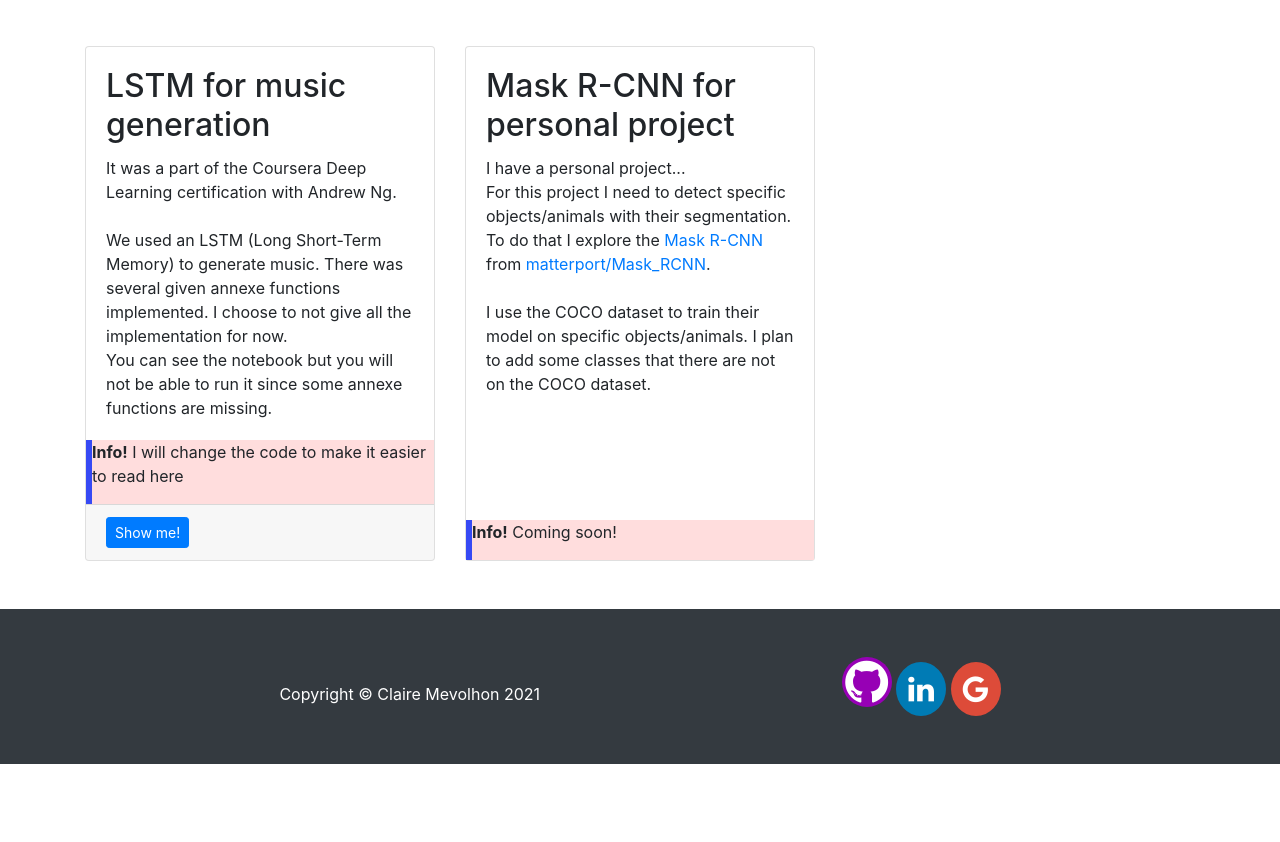
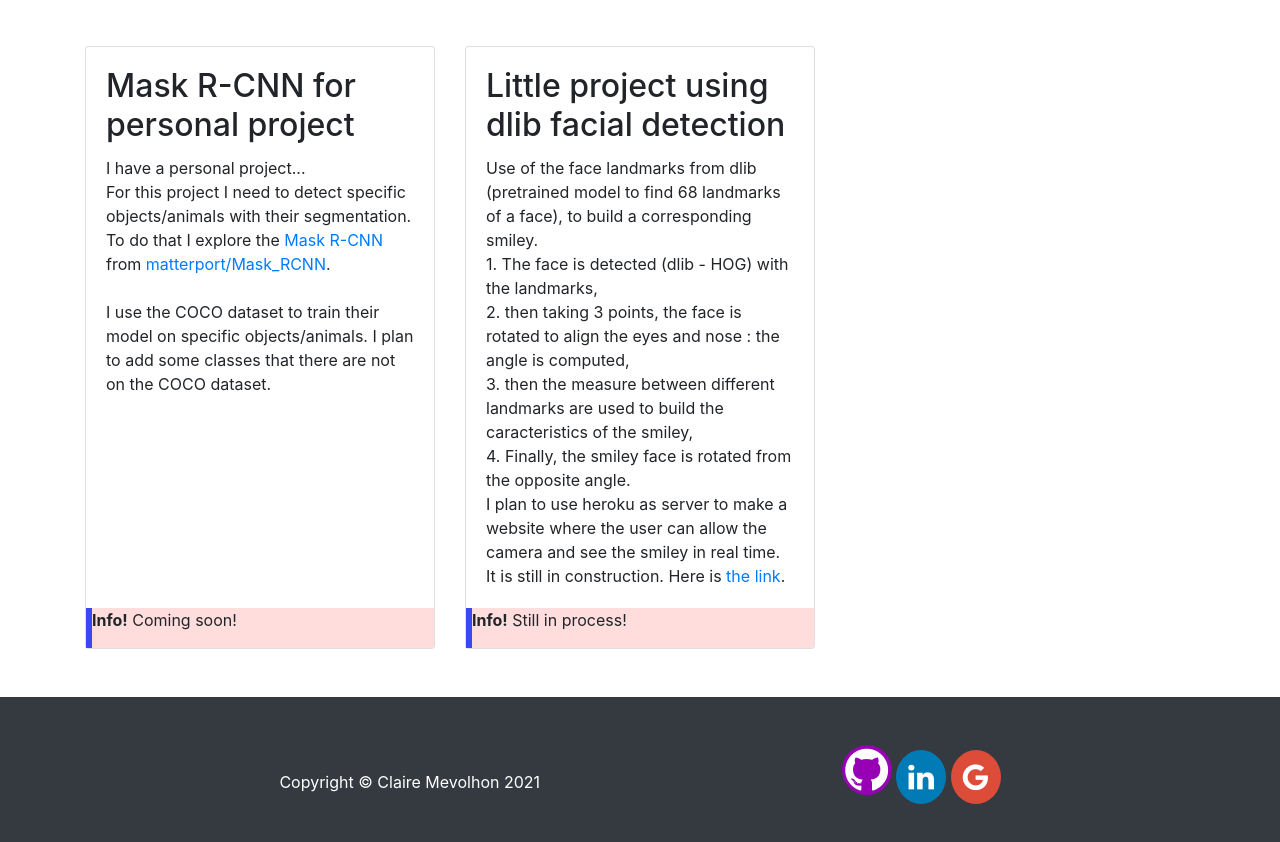
Before and after one commit to canneltigrou/canneltigrou.github.io, a website: page index.html in a window 1280 px wide. Shown: the part 1301-2143 px from the top of the page. Before the commit the page ends 2065 px from the top, so only its background shows below. Drawn offline with Linux system fonts and the light colour scheme.

Commit message:
delete coursera + add smiley
delete coursera (made private) + add smiley face

```diff
--- a/index.html
+++ b/index.html
@@ -142,7 +142,7 @@
 
     <!-- Content 2nd Row -->
     <div class="row">
-      <div class="col-md-4 mb-5">
+      <!-- <div class="col-md-4 mb-5">
         <div class="card h-100">
           <div class="card-body">
             <h2 class="card-title">LSTM for music generation</h2>
@@ -159,7 +159,7 @@
             <a href="https://github.com/canneltigrou/canneltigrou.github.io/blob/master/JupyterNotebooks/Improvise a Jazz Solo with an LSTM Network - v3.ipynb" class="btn btn-primary btn-sm">Show me!</a>
           </div>
         </div>
-      </div>
+      </div> -->
       <!-- /.col-md-4 -->
       <div class="col-md-4 mb-5">
         <div class="card h-100">
@@ -182,6 +182,27 @@
         </div>
       </div>
       <!-- /.col-md-4 -->
+      <div class="col-md-4 mb-5">
+        <div class="card h-100">
+          <div class="card-body">
+            <h2 class="card-title">Little project using dlib facial detection</h2>
+            <p class="card-text">
+              Use of the face landmarks from dlib (pretrained model to find 68 landmarks of a face), to build a corresponding smiley. <br>
+              1. The face is detected (dlib - HOG) with the landmarks, <br>
+              2. then taking 3 points, the face is rotated to align the eyes and nose : the angle is computed, <br>
+              3. then the measure between different landmarks are used to build the caracteristics of the smiley, <br>
+              4. Finally, the smiley face is rotated from the opposite angle. <br>
+
+              I plan to use heroku as server to make a website where the user can allow the camera and see the smiley in real time.
+              It is still in construction. Here is <a href="https://smiley-canneltigrou.herokuapp.com/">the link</a>.
+
+            </p>
+          </div>
+          <div class="info">
+            <p><strong>Info!</strong> Still in process!</p>
+          </div>
+        </div>
+      </div>
 
     </div>
     <!-- /.row -->
```
Also changed, not shown: 2 other files.
